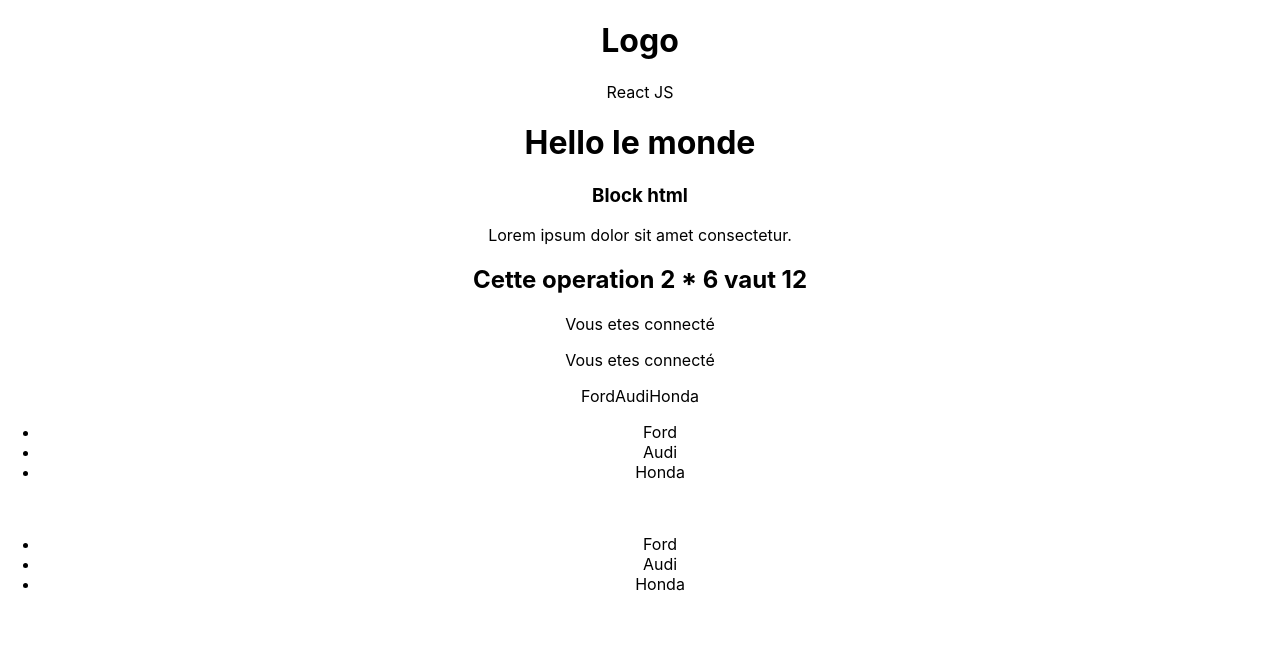
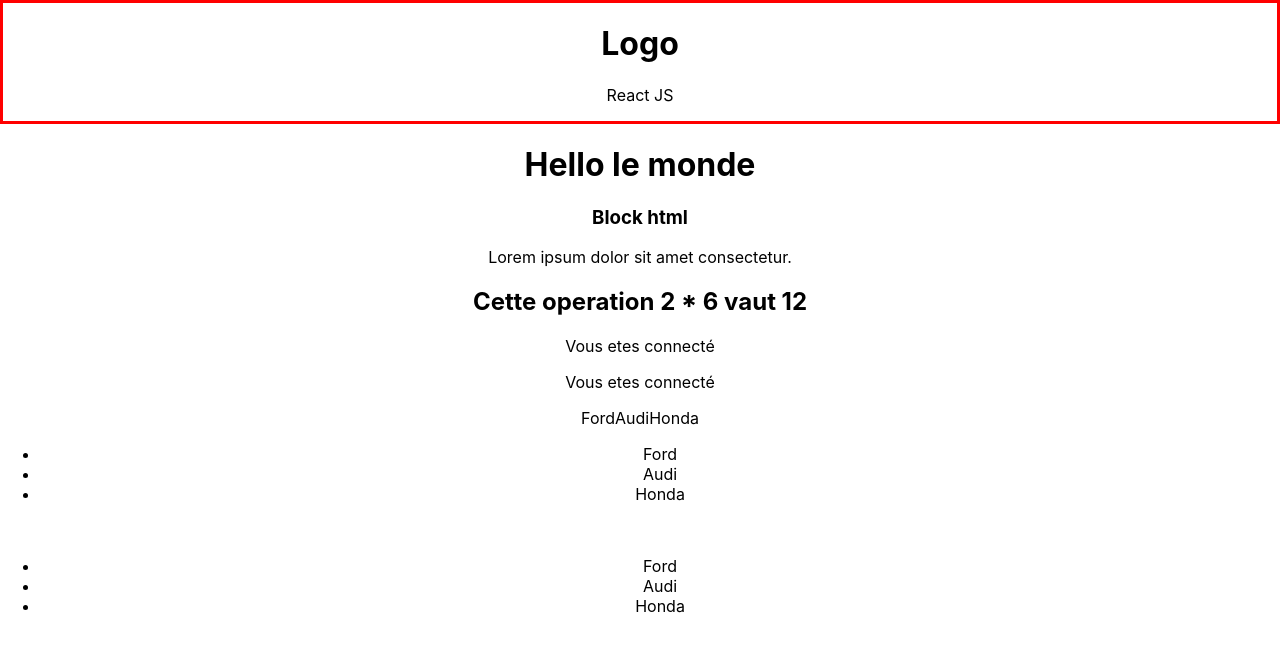
Before and after one commit to sanjoywong/ceppic-react, a React (Create React App) app: page / in a window 1280 px wide. Shown: the top 652 px of the page. Built offline with nearby package versions, Linux system fonts and the light colour scheme.

Commit message:
modifier Header function

```diff
--- /dev/null
+++ b/src/components/Header.css
@@ -0,0 +1,3 @@
+.header{
+    border: solid red ;
+}
--- a/src/components/Header.jsx
+++ b/src/components/Header.jsx
@@ -1,7 +1,8 @@
+import "./Header.css"
 export default function Header() {
 
         return(
-        <header>
+        <header className="header">
           <h1>Logo</h1>
           <p>React JS</p>
         </header>);
```
